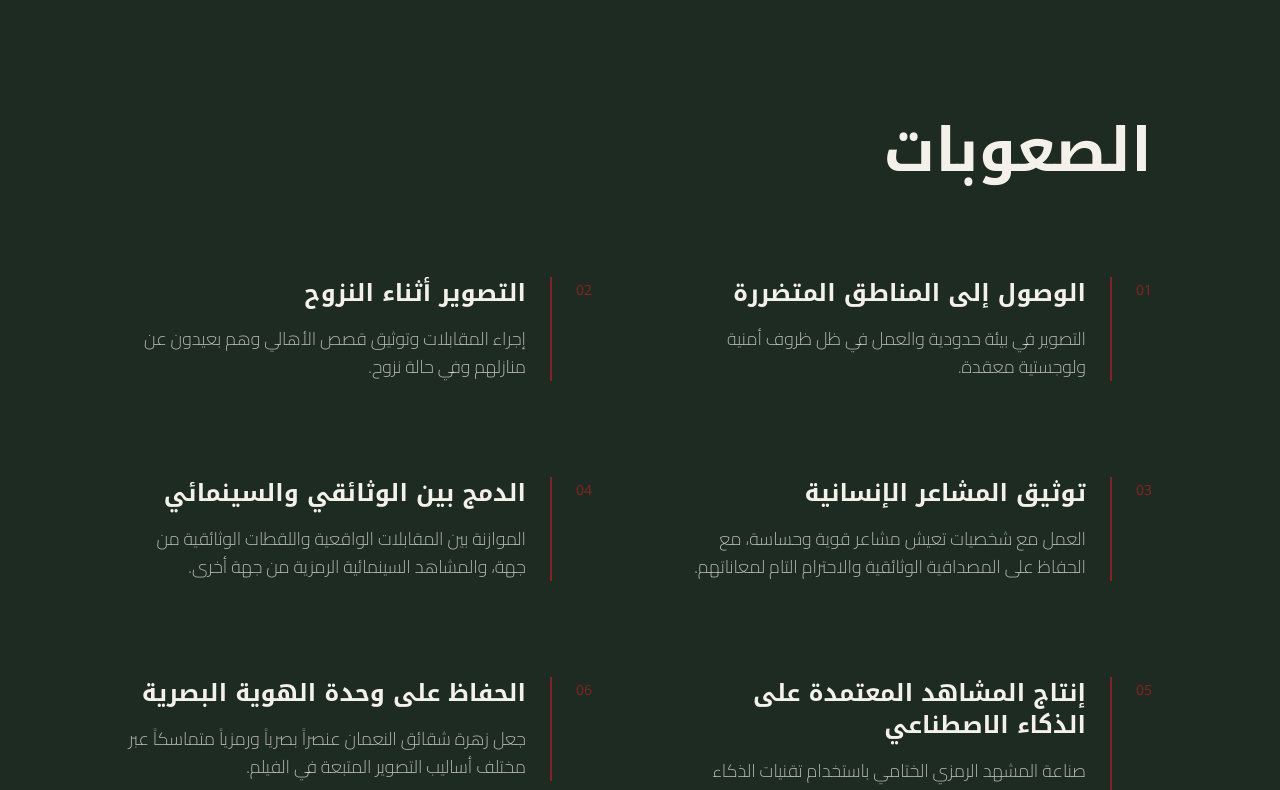
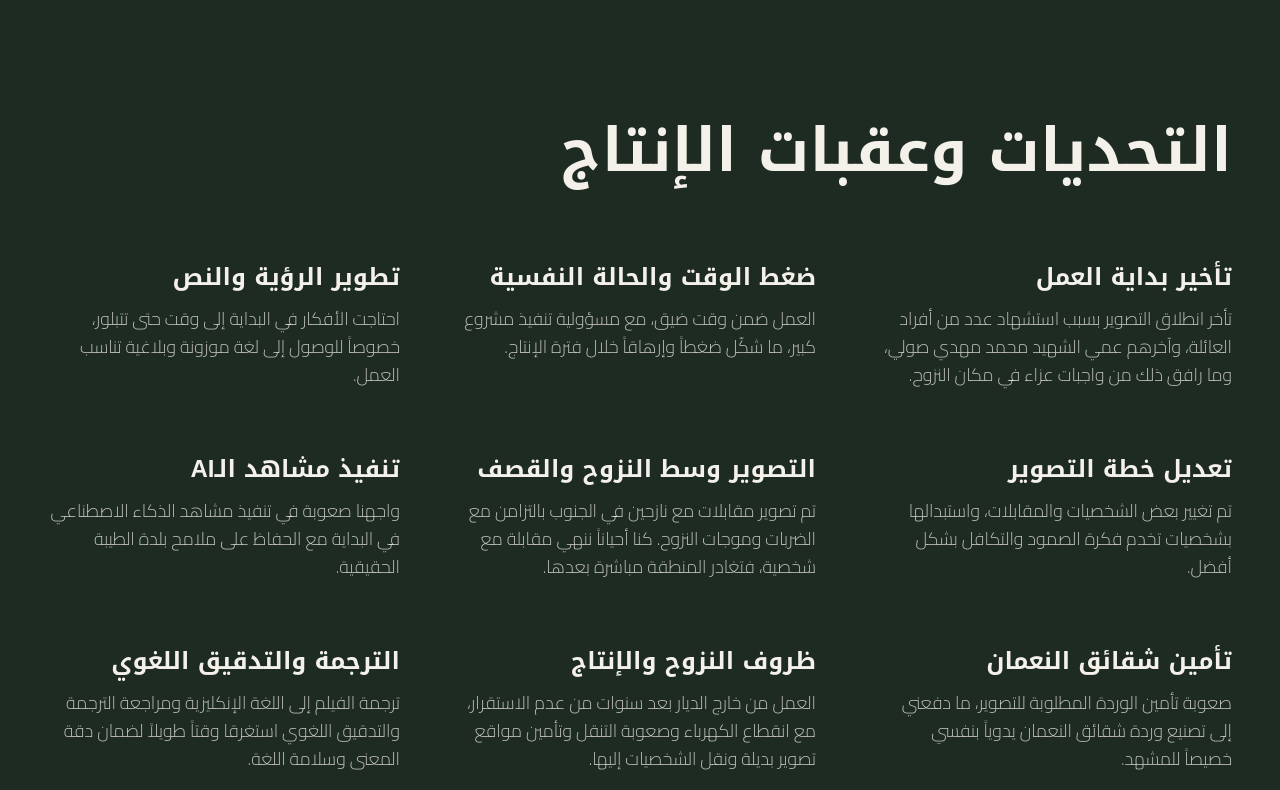
Before and after one commit to Kakarot-knb/balda-tayba, a Next.js app: page /baldatayba in a window 1280 px wide. Shown: the part 9360-10150 px from the top of the page. Built offline with nearby package versions, Linux system fonts and the light colour scheme.

Commit message:
Update ChallengesSection content and editorial layout

```diff
--- a/components/sections/ChallengesSection.tsx
+++ b/components/sections/ChallengesSection.tsx
@@ -4,68 +4,73 @@ import { motion } from 'framer-motion';
 
 const challenges = [
   {
-    title: 'الوصول إلى المناطق المتضررة',
-    desc: 'التصوير في بيئة حدودية والعمل في ظل ظروف أمنية ولوجستية معقدة.'
+    title: 'تأخير بداية العمل',
+    desc: 'تأخر انطلاق التصوير بسبب استشهاد عدد من أفراد العائلة، وآخرهم عمي الشهيد محمد مهدي صولي، وما رافق ذلك من واجبات عزاء في مكان النزوح.'
   },
   {
-    title: 'التصوير أثناء النزوح',
-    desc: 'إجراء المقابلات وتوثيق قصص الأهالي وهم بعيدون عن منازلهم وفي حالة نزوح.'
+    title: 'ضغط الوقت والحالة النفسية',
+    desc: 'العمل ضمن وقت ضيق، مع مسؤولية تنفيذ مشروع كبير، ما شكّل ضغطاً وإرهاقاً خلال فترة الإنتاج.'
   },
   {
-    title: 'توثيق المشاعر الإنسانية',
-    desc: 'العمل مع شخصيات تعيش مشاعر قوية وحساسة، مع الحفاظ على المصداقية الوثائقية والاحترام التام لمعاناتهم.'
+    title: 'تطوير الرؤية والنص',
+    desc: 'احتاجت الأفكار في البداية إلى وقت حتى تتبلور، خصوصاً للوصول إلى لغة موزونة وبلاغية تناسب العمل.'
   },
   {
-    title: 'الدمج بين الوثائقي والسينمائي',
-    desc: 'الموازنة بين المقابلات الواقعية واللقطات الوثائقية من جهة، والمشاهد السينمائية الرمزية من جهة أخرى.'
+    title: 'تعديل خطة التصوير',
+    desc: 'تم تغيير بعض الشخصيات والمقابلات، واستبدالها بشخصيات تخدم فكرة الصمود والتكافل بشكل أفضل.'
   },
   {
-    title: 'إنتاج المشاهد المعتمدة على الذكاء الاصطناعي',
-    desc: 'صناعة المشهد الرمزي الختامي باستخدام تقنيات الذكاء الاصطناعي مع الحفاظ على الاستمرارية البصرية مع اللقطات الحقيقية.'
+    title: 'التصوير وسط النزوح والقصف',
+    desc: 'تم تصوير مقابلات مع نازحين في الجنوب بالتزامن مع الضربات وموجات النزوح. كنا أحياناً ننهي مقابلة مع شخصية، فتغادر المنطقة مباشرة بعدها.'
   },
   {
-    title: 'الحفاظ على وحدة الهوية البصرية',
-    desc: 'جعل زهرة شقائق النعمان عنصراً بصرياً ورمزياً متماسكاً عبر مختلف أساليب التصوير المتبعة في الفيلم.'
+    title: 'تنفيذ مشاهد الـAI',
+    desc: 'واجهنا صعوبة في تنفيذ مشاهد الذكاء الاصطناعي في البداية مع الحفاظ على ملامح بلدة الطيبة الحقيقية.'
+  },
+  {
+    title: 'تأمين شقائق النعمان',
+    desc: 'صعوبة تأمين الوردة المطلوبة للتصوير، ما دفعني إلى تصنيع وردة شقائق النعمان يدوياً بنفسي خصيصاً للمشهد.'
+  },
+  {
+    title: 'ظروف النزوح والإنتاج',
+    desc: 'العمل من خارج الديار بعد سنوات من عدم الاستقرار، مع انقطاع الكهرباء وصعوبة التنقل وتأمين مواقع تصوير بديلة ونقل الشخصيات إليها.'
+  },
+  {
+    title: 'الترجمة والتدقيق اللغوي',
+    desc: 'ترجمة الفيلم إلى اللغة الإنكليزية ومراجعة الترجمة والتدقيق اللغوي استغرقا وقتاً طويلاً لضمان دقة المعنى وسلامة اللغة.'
   }
 ];
 
 export default function ChallengesSection() {
   return (
     <section id="challenges" className="w-full py-16 md:py-24 lg:py-32 px-4 md:px-6 lg:px-12 bg-deep-green border-t border-primary-bg/10">
-      <div className="container mx-auto max-w-5xl">
+      <div className="container mx-auto max-w-7xl">
         <motion.h2
-          className="font-heading text-[clamp(2.5rem,6vw,4rem)] md:text-5xl lg:text-6xl text-primary-bg font-bold mb-12 md:mb-16 lg:mb-24"
+          className="font-heading text-[clamp(2.5rem,6vw,4rem)] md:text-5xl lg:text-6xl text-primary-bg font-bold mb-12 md:mb-16 lg:mb-20"
           initial={{ opacity: 0, y: 20 }}
           whileInView={{ opacity: 1, y: 0 }}
           viewport={{ once: true }}
           transition={{ duration: 0.8 }}
         >
-          الصعوبات
+          التحديات وعقبات الإنتاج
         </motion.h2>
 
-        <div className="grid grid-cols-1 md:grid-cols-2 gap-12 md:gap-16 lg:gap-24">
+        <div className="grid grid-cols-1 md:grid-cols-2 lg:grid-cols-3 gap-8 md:gap-12 lg:gap-16">
           {challenges.map((challenge, index) => (
             <motion.div
               key={index}
-              className="flex items-start gap-4 md:gap-6"
+              className="flex flex-col gap-3"
               initial={{ opacity: 0, y: 20 }}
               whileInView={{ opacity: 1, y: 0 }}
               viewport={{ once: true }}
-              transition={{ duration: 0.6, delay: index * 0.08 }}
+              transition={{ duration: 0.5, delay: index * 0.05 }}
             >
-              {/* Number label */}
-              <span className="font-heading text-sm text-accent-red/80 mt-1 shrink-0">
-                {String(index + 1).padStart(2, '0')}
-              </span>
-
-              <div className="flex flex-col gap-4 border-r-2 border-accent-red/80 pr-4 md:pr-6">
-                <h3 className="font-heading text-xl md:text-2xl text-primary-bg font-bold">
-                  {challenge.title}
-                </h3>
-                <p className="font-body text-base md:text-lg text-primary-bg/70 font-light leading-loose">
-                  {challenge.desc}
-                </p>
-              </div>
+              <h3 className="font-heading text-xl md:text-2xl text-primary-bg font-bold">
+                {challenge.title}
+              </h3>
+              <p className="font-body text-base md:text-lg text-primary-bg/75 font-light leading-relaxed">
+                {challenge.desc}
+              </p>
             </motion.div>
           ))}
         </div>
```
